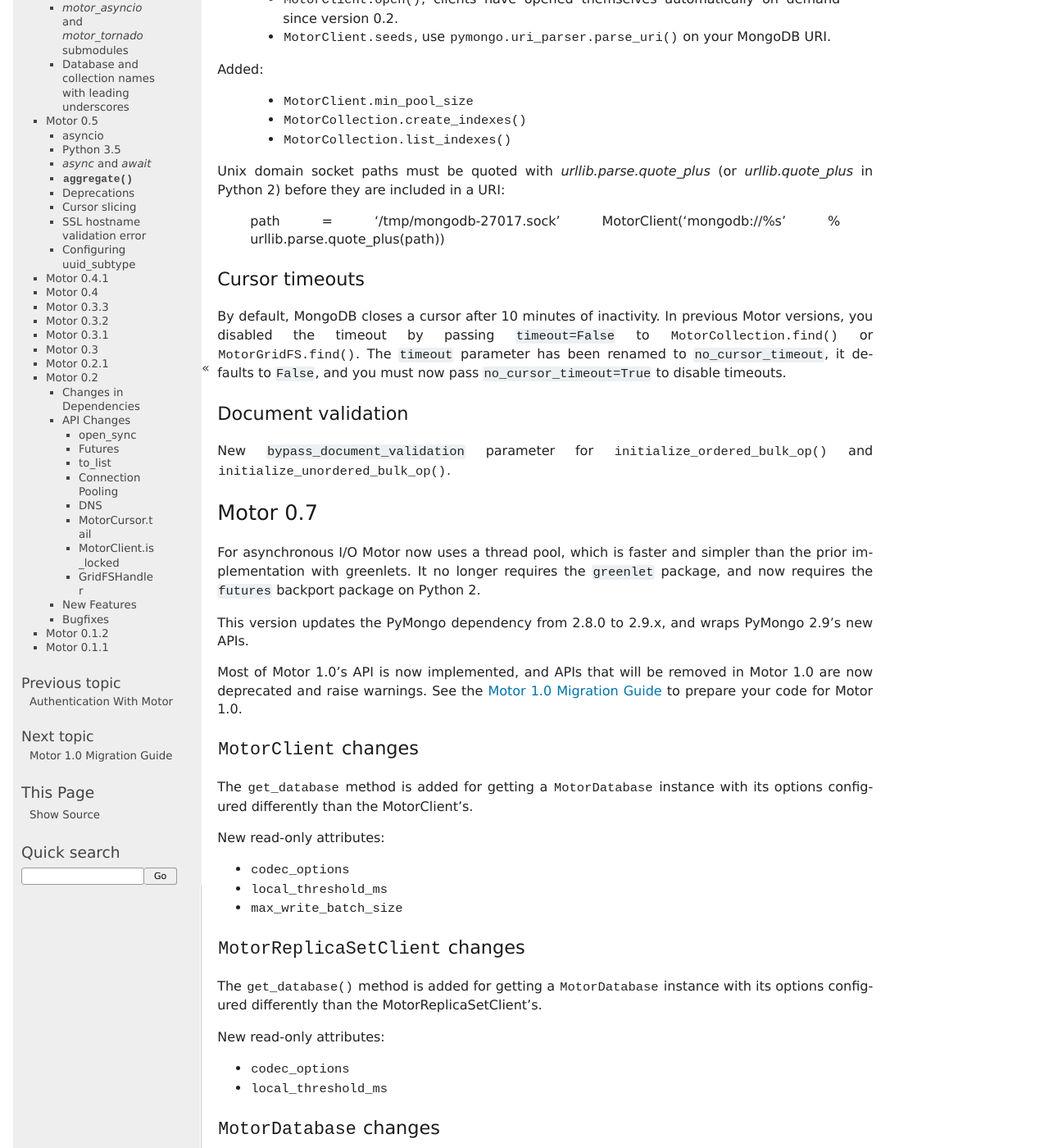
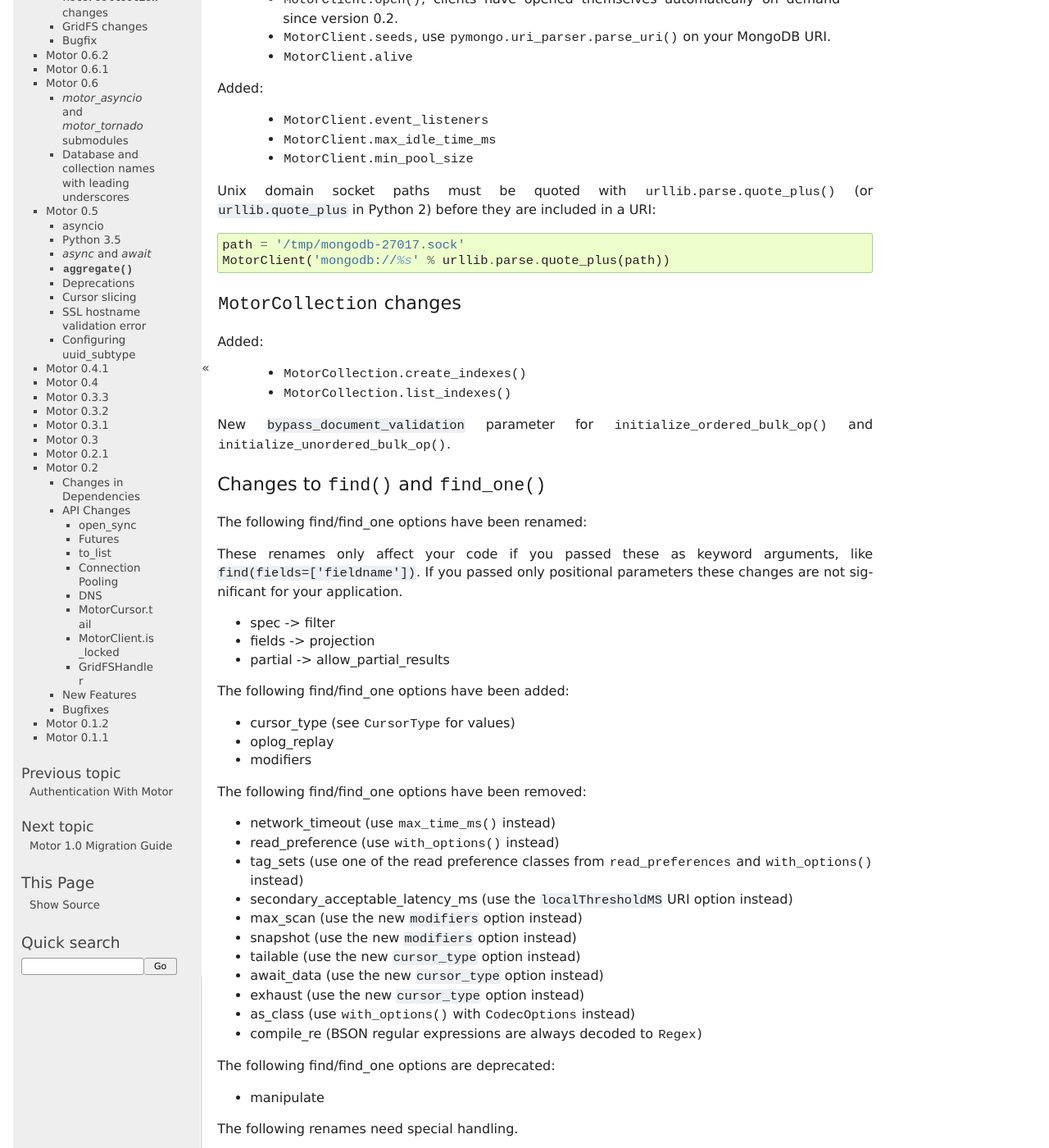
Before and after one commit to mongodb/motor, a Sphinx documentation site: the page built from doc/changelog.rst, in a window 1280 px wide and 1400 px high, scrolled down 539 px. Shown: the whole window at 82% size. Built offline with Sphinx 7.4.7, drawn with Linux system fonts in a browser that asks for light colours; the version number is read from the project's files by our own code; some of the changed text lies outside the part shown.

Commit message:
Update Changelog for 1.0.

```diff
--- a/doc/changelog.rst
+++ b/doc/changelog.rst
@@ -26,37 +26,125 @@
 
  - :meth:`MotorClient.open`; clients have opened themselves automatically on demand
    since version 0.2.
- - :attr:`MotorClient.seeds`, use :meth:`pymongo.uri_parser.parse_uri` on your MongoDB URI.
+ - :attr:`MotorClient.seeds`, use :func:`pymongo.uri_parser.parse_uri` on your MongoDB URI.
+ - :attr:`MotorClient.alive`
 
 Added:
 
+ - :attr:`MotorClient.event_listeners`
+ - :attr:`MotorClient.max_idle_time_ms`
  - :attr:`MotorClient.min_pool_size`
- - :meth:`MotorCollection.create_indexes`
- - :meth:`MotorCollection.list_indexes`
 
-Unix domain socket paths must be quoted with `urllib.parse.quote_plus` (or
-`urllib.quote_plus` in Python 2) before they are included in a URI:
+Unix domain socket paths must be quoted with :func:`urllib.parse.quote_plus` (or
+``urllib.quote_plus`` in Python 2) before they are included in a URI:
+
+.. code-block:: python
 
     path = '/tmp/mongodb-27017.sock'
     MotorClient('mongodb://%s' % urllib.parse.quote_plus(path))
 
 .. _the PyMongo 3 changelog: http://api.mongodb.com/python/current/changelog.html#changes-in-version-3-0
 
-Cursor timeouts
-~~~~~~~~~~~~~~~
+:class:`~motor.motor_tornado.MotorCollection` changes
+~~~~~~~~~~~~~~~~~~~~~~~~~~~~~~~~~~~~~~~~~~~~~~~~~~~~~
 
-By default, MongoDB closes a cursor after 10 minutes of inactivity. In previous
-Motor versions, you disabled the timeout by passing ``timeout=False`` to
-:meth:`.MotorCollection.find` or :meth:`.MotorGridFS.find`. The ``timeout``
-parameter has been renamed to ``no_cursor_timeout``, it defaults to ``False``,
-and you must now pass ``no_cursor_timeout=True`` to disable timeouts.
+Added:
 
-Document validation
-~~~~~~~~~~~~~~~~~~~
+ - :meth:`MotorCollection.create_indexes`
+ - :meth:`MotorCollection.list_indexes`
 
 New ``bypass_document_validation`` parameter for
 :meth:`~.MotorCollection.initialize_ordered_bulk_op` and
 :meth:`~.MotorCollection.initialize_unordered_bulk_op`.
+
+Changes to :meth:`~motor.motor_tornado.MotorCollection.find` and :meth:`~motor.motor_tornado.MotorCollection.find_one`
+~~~~~~~~~~~~~~~~~~~~~~~~~~~~~~~~~~~~~~~~~~~~~~~~~~~~~~~~~~~~~~~~~~~~~~~~~~~~~~~~~~~~~~~~~~~~~~~~~~~~~~~~~~~~~~~~~~~~~~
+
+The following find/find_one options have been renamed:
+
+These renames only affect your code if you passed these as keyword arguments,
+like ``find(fields=['fieldname'])``. If you passed only positional parameters these
+changes are not significant for your application.
+
+- spec -> filter
+- fields -> projection
+- partial -> allow_partial_results
+
+The following find/find_one options have been added:
+
+- cursor_type (see :class:`~pymongo.cursor.CursorType` for values)
+- oplog_replay
+- modifiers
+
+The following find/find_one options have been removed:
+
+- network_timeout (use :meth:`~motor.motor_tornado.MotorCursor.max_time_ms` instead)
+- read_preference (use :meth:`~motor.motor_tornado.MotorCollection.with_options`
+  instead)
+- tag_sets (use one of the read preference classes from
+  :mod:`~pymongo.read_preferences` and
+  :meth:`~motor.motor_tornado.MotorCollection.with_options` instead)
+- secondary_acceptable_latency_ms (use the ``localThresholdMS`` URI option
+  instead)
+- max_scan (use the new ``modifiers`` option instead)
+- snapshot (use the new ``modifiers`` option instead)
+- tailable (use the new ``cursor_type`` option instead)
+- await_data (use the new ``cursor_type`` option instead)
+- exhaust (use the new ``cursor_type`` option instead)
+- as_class (use :meth:`~motor.motor_tornado.MotorCollection.with_options` with
+  :class:`~bson.codec_options.CodecOptions` instead)
+- compile_re (BSON regular expressions are always decoded to
+  :class:`~bson.regex.Regex`)
+
+The following find/find_one options are deprecated:
+
+- manipulate
+
+The following renames need special handling.
+
+- timeout -> no_cursor_timeout -
+  By default, MongoDB closes a cursor after 10 minutes of inactivity. In previous
+  Motor versions, you disabled the timeout by passing ``timeout=False`` to
+  :meth:`.MotorCollection.find` or :meth:`.MotorGridFS.find`. The ``timeout``
+  parameter has been renamed to ``no_cursor_timeout``, it defaults to ``False``,
+  and you must now pass ``no_cursor_timeout=True`` to disable timeouts.
+
+:class:`~motor.motor_tornado.MotorCursor`
+~~~~~~~~~~~~~~~~~~~~~~~~~~~~~~~~~~~~~~~~~
+
+Added:
+
+ - :attr:`.MotorCursor.address`
+ - :meth:`.MotorCursor.max_await_time_ms`
+
+Removed:
+
+ - :attr:`.MotorCursor.conn_id`, use :attr:`~.MotorCursor.address`
+
+:class:`~motor.motor_tornado.MotorGridOutCursor`
+~~~~~~~~~~~~~~~~~~~~~~~~~~~~~~~~~~~~~~~~~~~~~~~~
+
+Added:
+
+ - :attr:`.MotorGridOutCursor.address`
+ - :meth:`.MotorGridOutCursor.max_await_time_ms`
+
+Removed:
+
+ - :attr:`.MotorGridOutCursor.conn_id`, use :attr:`~.MotorGridOutCursor.address`
+
+:class:`~motor.motor_tornado.MotorGridIn`
+~~~~~~~~~~~~~~~~~~~~~~~~~~~~~~~~~~~~~~~~~
+
+New method :meth:`.MotorGridIn.abort`.
+
+Documentation
+~~~~~~~~~~~~~
+
+The :doc:`/api-asyncio/index` is now fully documented, side by side with the
+:doc:`/api-tornado/index`.
+
+New :doc:`developer-guide` added.
 
 Motor 0.7
 ---------
@@ -112,7 +200,7 @@
 - :attr:`~MotorDatabase.codec_options`
 
 :class:`MotorCollection` changes
-~~~~~~~~~~~~~~~~~~~~~~~~~~~~~~~~~
+~~~~~~~~~~~~~~~~~~~~~~~~~~~~~~~~
 
 The :meth:`~MotorCollection.with_options` method is added for getting a
 :class:`MotorCollection` instance with its options configured differently than this
```
Also changed, not shown: other parts of doc/changelog.rst (+1 -1 lines).
